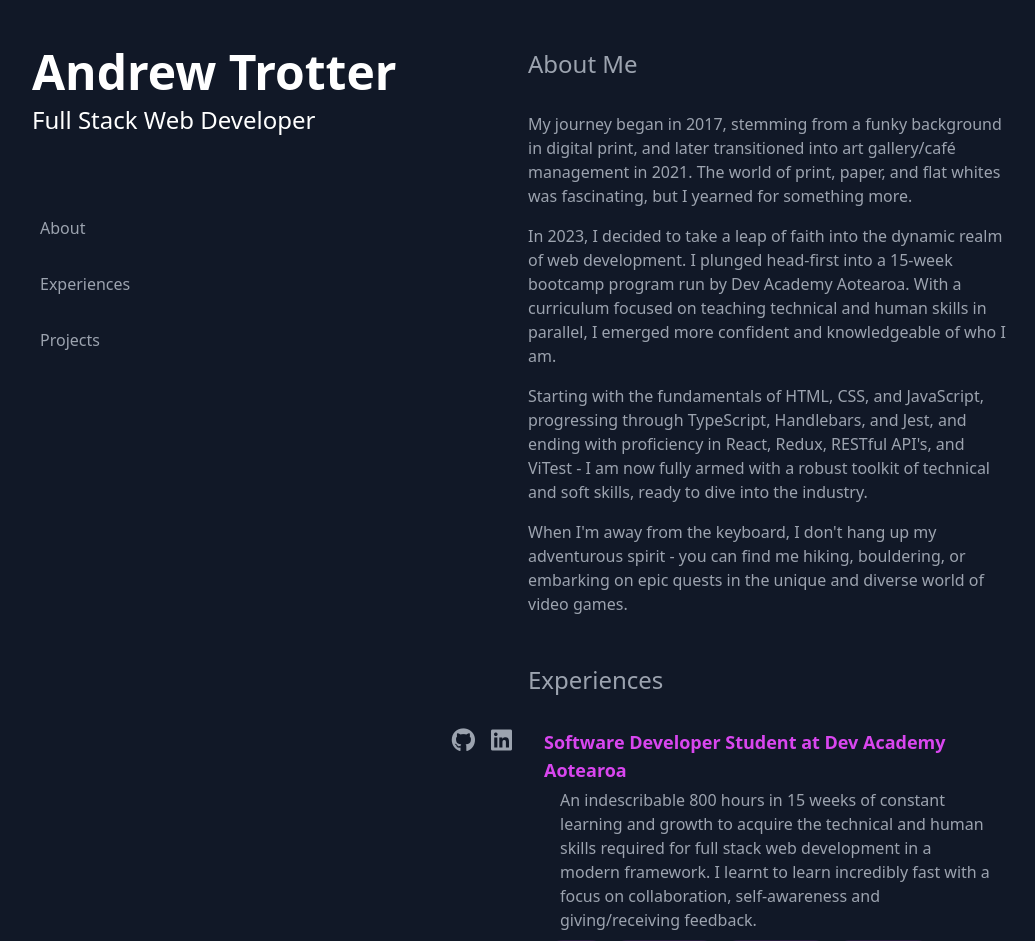
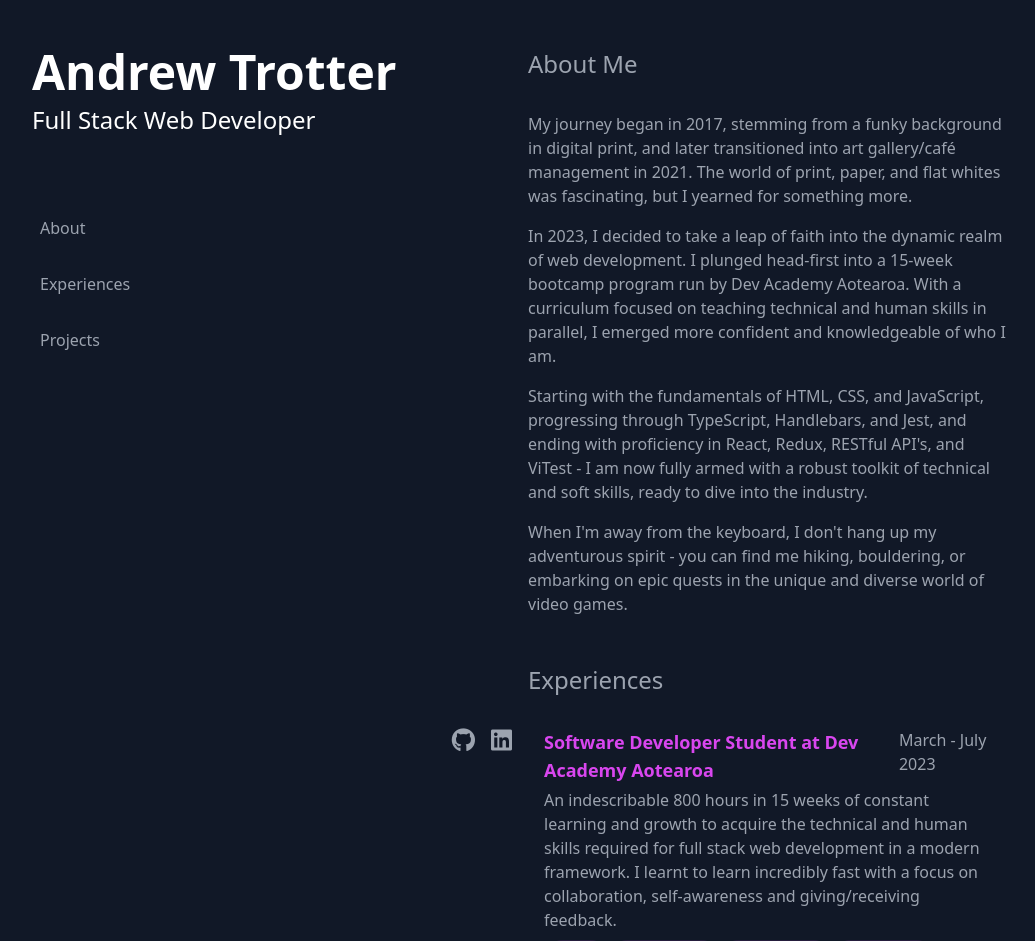
Before and after one commit to andrew-trotter/portfolio, a React (Vite) app: page / in a window 1280 px wide. Shown: the top 941 px of the page, without its empty margins (120-1155 px from the left). Built offline with nearby package versions, Linux system fonts and the light colour scheme.

Commit message:
added file link and added start and end date

```diff
--- a/src/Components/ExperienceItem.tsx
+++ b/src/Components/ExperienceItem.tsx
@@ -9,13 +9,19 @@
   const experience = props.experience
 
   return (
-    // TODO: added frosted glass background on hover
-        // TODO: add start and end date
+    // TODO: add start and end date
     <li className=" mb-12 ">
       <div className="flex gap-4 p-4 rounded-lg hover:bg-slate-500 hover:bg-opacity-10 hover:shadow-2xl duration-300 ease-in-out">
         <div>
-          <h2 className="text-lg font-bold text-fuchsia-500">{experience.name}</h2>
-          <p className='text-gray-400 ml-4 my-1'>{experience.desc}</p>
+          <div className='flex content-between'>
+            <a href={experience.file} target="_blank" rel="noopener noreferrer">
+              <h2 className="text-lg font-bold text-fuchsia-500">
+                {experience.name}
+              </h2>
+            </a>
+            <span>{experience.dateStart} - {experience.dateEnd}</span>
+          </div>
+          <p className="text-gray-400 my-1">{experience.desc}</p>
           {experience.techs.map((tech) => (
             <FeatureItem key={tech.name} name={tech.name} />
           ))}
```
